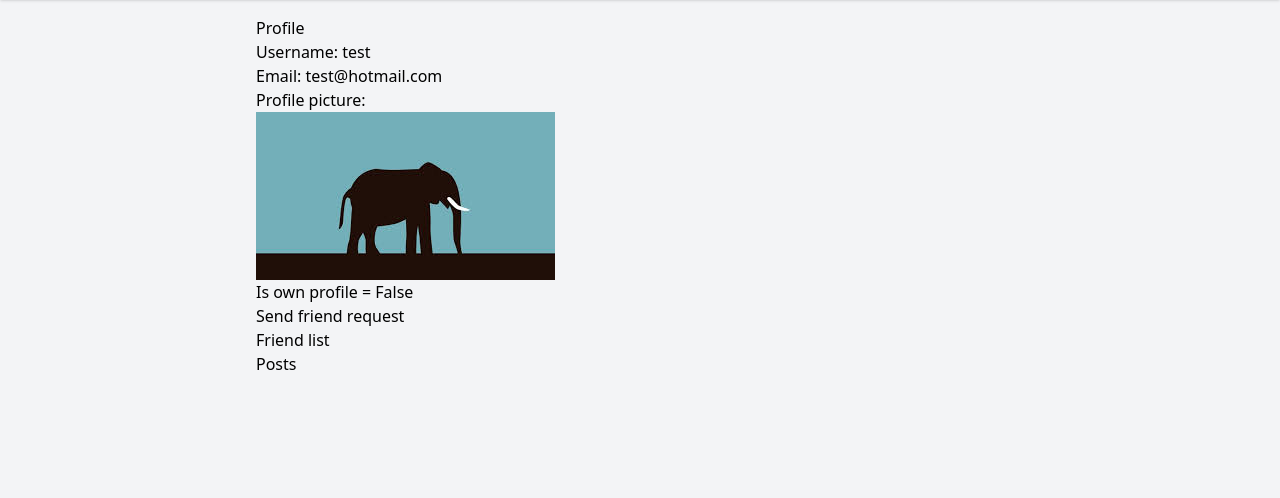
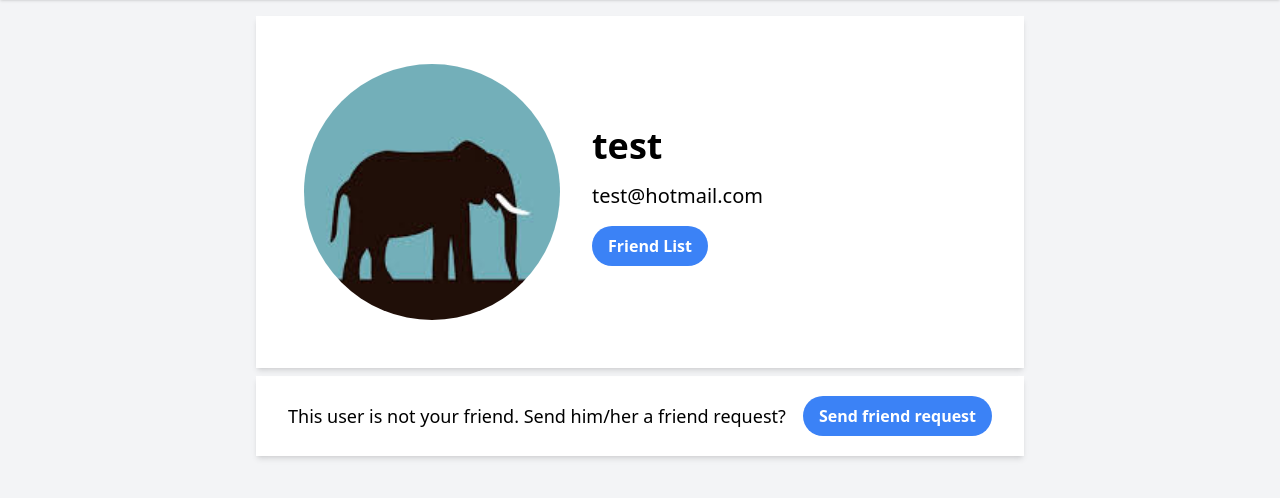
Before and after one commit to sinhaugoh/FriendZone, a Django app: page /user/test/ in a window 1280 px wide. Shown: the part 72-570 px from the top of the page. Run offline with Django 4.2, Linux system fonts and the light colour scheme; a user stored in the database is signed in; data comes from the database, SQL or seed files in the repository; data that the repository does not hold is empty; some libraries are stand-ins or nearby versions.

Commit message:
implement UI for profile page

```diff
--- a/social_media/templates/social_media/profile.html
+++ b/social_media/templates/social_media/profile.html
@@ -1,46 +1,75 @@
 {% extends 'social_media/base.html' %}
 
 {% block content %}
-    <h1>Profile</h1>
-    <p>Username: {{ username }}</p>
-    <p>Email: {{ email }}</p>
-    <p>Profile picture: <img src="{{ profile_image_url }}" alt="profile picture"></p>
-    <p>Is own profile = {{ is_own_profile }}</p>
+    <!-- profile detail -->
+    <div class="relative">
+        <div class="flex flex-wrap items-center border-solid shadow-md p-8 bg-white my-2">
+            <div class="w-32 h-32 sm:w-72 sm:h-72 p-4">
+                <img class="avatar-big" src="{{ profile_image_url }}" alt="profile picture">
+            </div>
+            <div>
+                <p class="font-bold text-4xl py-2 px-4">{{ username }}</p>
+                <p class="text-xl py-2 px-4">{{ email }}</p>
+                <!-- <p>Is own profile = {{ is_own_profile }}</p> -->
+                {% if is_authenticated and not is_own_profile %}
+                    <button type="button" onclick="redirectToFriendList()" class="mt-2 mx-4 py-2 px-4 rounded-full border-0 font-semibold bg-blue-500 text-white hover:bg-blue-700">Friend List</button>
+                {% endif %}
+            </div>
+        </div>
+            {% if is_authenticated and is_own_profile %}
+                    <a href="{% url 'profile_update' %}" class="absolute top-4 right-4">
+                        <svg xmlns="http://www.w3.org/2000/svg" class="stroke-blue-500 hover:stroke-blue-700 h-6 w-6" fill="none" viewBox="0 0 24 24" stroke="currentColor">
+                            <path stroke-linecap="round" stroke-linejoin="round" stroke-width="2" d="M15.232 5.232l3.536 3.536m-2.036-5.036a2.5 2.5 0 113.536 3.536L6.5 21.036H3v-3.572L16.732 3.732z" />
+                        </svg>
+                    </a>
+                    <!-- <a href="{% url 'friend_requests' %}">Friend requests</a> -->
+            {% endif %}
+    </div>
+
     {% if is_authenticated %}
-        {% if is_own_profile %}
-            <a href="{% url 'profile_update' %}"> Update profile</a>
-            <a href="{% url 'friend_requests' %}">Friend requests</a>
-        {% endif %}
-
         <!-- relationship action -->
         {% if not is_own_profile %}
-        <div id="relationship-action-{{ id }}">
+        <div id="relationship-action-{{ id }}" class=" sm:flex items-center justify-between border-solid shadow-md px-8 py-5 bg-white my-2">
             {% if is_friend %}
             <!-- Action: remove friend -->
-                <button onclick="removeFriend('{{ id }}')">Remove friend</button>
+                <p class="text-lg">This user is your friend.</p>
+                <button class="button" onclick="removeFriend('{{ id }}')">Remove friend</button>
             {% else %}
             <!-- Action: add friend, cancel friend request, accept/decline friend request -->
                 {% if relation_type == 'not_friend' %}
-                    <button onclick="sendFriendRequest('{{ id }}')">Send friend request</button>
+                    <p class="text-lg">This user is not your friend. Send him/her a friend request?</p>
+                    <button class="button" onclick="sendFriendRequest('{{ id }}')">Send friend request</button>
                 {% elif relation_type == 'sender' %}
-                    <button onclick="cancelFriendRequest('{{ id }}')">Cancel friend request</button>
+                    <p class="text-lg">You have sent him/her a friend request.</p>
+                    <button class="button" onclick="cancelFriendRequest('{{ id }}')">Cancel friend request</button>
                 {% elif relation_type == 'receiver' %}
-                    <button onclick="acceptFriendRequest('{{ id }}')">Accept friend request</button>
-                    <button onclick="declineFriendRequest('{{ id }}')">Decline friend request</button>
+                    <p class="text-lg">This user has sent you a friend request.</p>
+                    <div>
+                        <button  class="button" onclick="acceptFriendRequest('{{ id }}')">Accept</button>
+                        <button  class="button" onclick="declineFriendRequest('{{ id }}')">Decline</button>
+                    </div>
                 {% endif %}
             {% endif %}
+        </div>
         {% endif %}
-        </div>
-        <a href="{% url 'friend_list' username=username %}">Friend list</a>
 
-        <!-- posts -->
-        <h1>Posts</h1>
         {% for post in posts %}
-            <div class="m-4 bg-white">
-            <p>{{ post.text|default_if_none:"" }}</p>
-            {% if post.image %}
-                <img src="{{ post.image }}">
-            {% endif %}
+            <!-- a post -->
+            <div class="border-solid shadow-md p-8 bg-white my-2">
+                <!-- header -->
+                <div class="flex mb-2 items-center">
+                    <img class="avatar" src="{{ profile_image_url }}">
+                    <div>
+                        <p class="text-xl font-semibold">{{ username }}</p>
+                        <p>{{ post.date_created }}</p>
+                    </div>
+                </div>
+                {% if post.text %}
+                <p class="text-lg sm:text-3xl">{{ post.text }}</p>
+                {% endif %}
+                {% if post.image %}
+                <img class="object-cover h-72 mt-2" src="{{ post.image }}">
+                {% endif %}
             </div>
         {% endfor %}
     {% endif %}
@@ -53,4 +82,10 @@
     {% include 'social_media/api/cancel_friend_request.html' %}
     {% include 'social_media/api/accept_friend_request.html' %}
     {% include 'social_media/api/decline_friend_request.html' %}
+
+    <script>
+        function redirectToFriendList() {
+            window.location.href = "{% url 'friend_list' username=username %}";
+        }
+    </script>
 {% endblock %}
```
